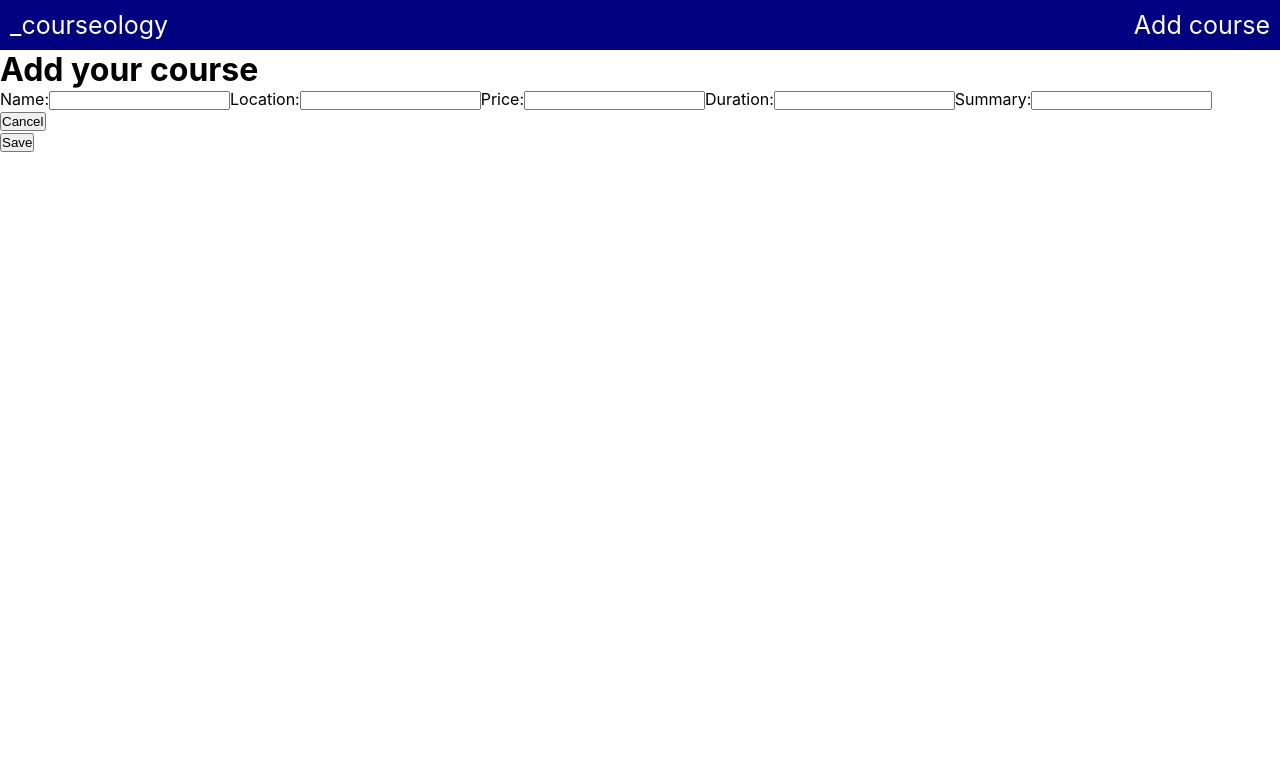
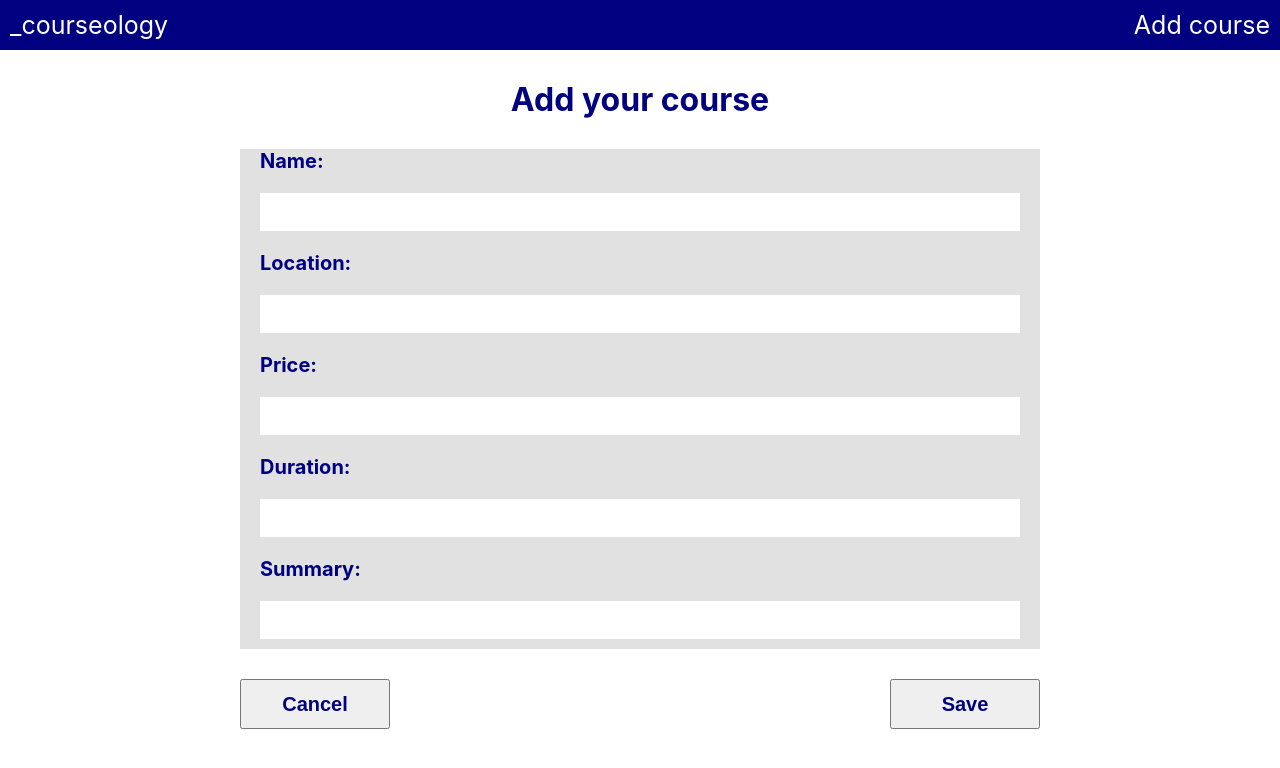
Before and after one commit to iCode-me/full-stack-project-client-side, a React (Create React App) app: page /add-course in a window 1280 px wide. Shown: the top 768 px of the page. Built offline with nearby package versions, Linux system fonts and the light colour scheme.

Commit message:
Styling done for Form page

```diff
--- a/src/component/Form/Form.jsx
+++ b/src/component/Form/Form.jsx
@@ -1,30 +1,47 @@
-import React from 'react'
-import Button from '../Button/Button';
-
+import React from "react";
+import Button from "../Button/Button";
+import "./Form.scss";
 
 const Form = () => {
-
   return (
     <div>
-      <form action="">
+      <form action="" className="form">
         <h1>Add your course</h1>
-        <label htmlFor="for name">Name:</label>
-        <input type="search" name="location"/>
-        <label htmlFor="for location">Location:</label>
-        <input type="search" name="location"/>
-        <label htmlFor="for price">Price:</label>
-        <input type="search" />
-        <label htmlFor="for duration">Duration:</label>
-        <input type="search" />
-        <label htmlFor="for summary">Summary:</label>
-        <input type="search" />
+        <div className="form-input">
+          <div>
+            <label htmlFor="for name">Name:</label>
+            <input type="search" name="Name" />
+          </div>
 
-      <Button buttonText={"Cancel"} className='button'/>
-      <Button buttonText={"Save"} className='button'/>
+          <div>
+            <label htmlFor="for location">Location:</label>
+            <input type="search" name="location" />
+          </div>
+
+          <div>
+            <label htmlFor="for price">Price:</label>
+            <input type="search" name="price" />
+          </div>
+
+          <div>
+            <label htmlFor="for duration">Duration:</label>
+            <input type="search" name="duration" />
+          </div>
+
+          <div>
+            <label htmlFor="for summary">Summary:</label>
+            <input type="search" name="summary" />
+          </div>
+        </div>
+
+        <div className="button-box">
+          <Button buttonText={"Cancel"} className="button" />
+          <Button buttonText={"Save"} className="button" />
+        </div>
 
       </form>
     </div>
-  )
-}
+  );
+};
 
 export default Form;
--- a/src/component/Form/Form.scss
+++ b/src/component/Form/Form.scss
@@ -0,0 +1,51 @@
+* {
+  margin: 0;
+  padding: 0;
+}
+
+.form {
+
+  display: flex;
+  justify-content: center;
+  align-items: center;
+  flex-direction: column;
+  margin: 30px;
+  color: navy;
+
+
+  &-input {
+    height: 500px;
+    width: 800px;
+    margin: 30px;
+    color: navy;
+    font-size: 20px;
+    background-color: rgb(225, 225, 225);
+  }
+
+  label {
+    margin: 20px;
+    font-weight: bold;
+  }
+
+  input {
+    margin: 20px;
+    height: 38px;
+    width: 760px;
+    border: none;
+  }
+
+  .button-box {
+    width: 800px;
+    display: flex;
+    justify-content: space-between;
+  }
+
+  Button {
+    height: 50px;
+    width: 150px;
+    font-size: 20px;
+    color: navy;
+    font-weight: bold;
+  }
+
+}
```
